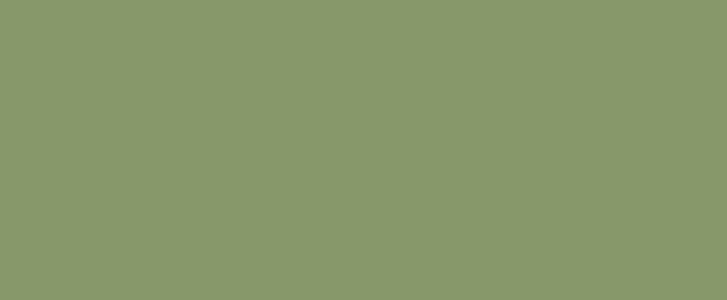
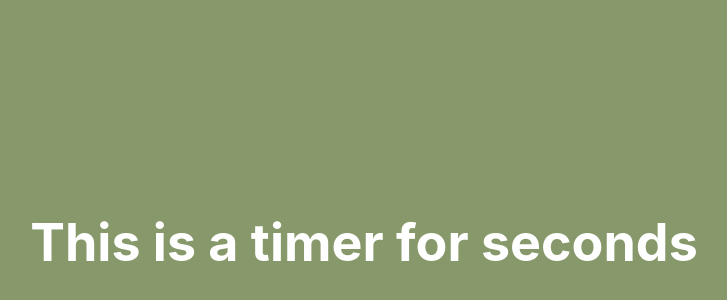
Before and after one commit to dylncheng/productivity-app, a React (Create React App) app: page /timer in a window 1280 px wide. Before the commit this address had no page. Shown: the part 158-458 px from the top of the page, without its empty margins (276-1003 px from the left). Built offline with nearby package versions, Linux system fonts and the light colour scheme.

Commit message:
change from function definition to class definition

```diff
--- a/src/App.js
+++ b/src/App.js
@@ -1,8 +1,9 @@
 import logo from './logo.svg';
 import './App.css';
 import Home from './Home'
+import Timer from './Timer'
 import React from 'react';
-import { Routes, Route, Link, Switch } from "react-router-dom";
+import { Routes, Route, Link } from "react-router-dom";
 
 function App() {
   return (
@@ -11,6 +12,8 @@ function App() {
       <header className="App-header">
         <Routes>
           <Route exact path="/" element={ <Home /> }>
+          </Route>
+          <Route path="/timer" element={ <Timer /> }>
           </Route>
         </Routes>
       </header>
--- a/src/Home.js
+++ b/src/Home.js
@@ -1,4 +1,10 @@
-import city from './city.jpg';
+import { Link } from "react-router-dom";
+import React from 'react';
+import { render } from "@testing-library/react";
+
+function handleClick() {
+  return
+}
 
 function Home() {
   return (
@@ -7,9 +13,9 @@ function Home() {
      <h1>
        Task
      </h1>
-	 <form>
-		<input type="text" name="name"></input>
-	</form>
+    <form onSubmit={handleClick}>
+      <input type="text" name="name"></input>
+    </form>
 
     </div>
   );
--- /dev/null
+++ b/src/Timer.js
@@ -0,0 +1,21 @@
+import React from 'react';
+
+class Timer extends React.Component {
+    constructor(props) {
+        super(props);
+        this.state = {
+            time: null,
+        }
+    }
+    render() {
+        return(
+            <div className="Timer">
+
+                <h1>This is a timer for {this.state.time} seconds</h1>
+
+            </div>
+        );
+    }
+  }
+
+  export default Timer;
```
